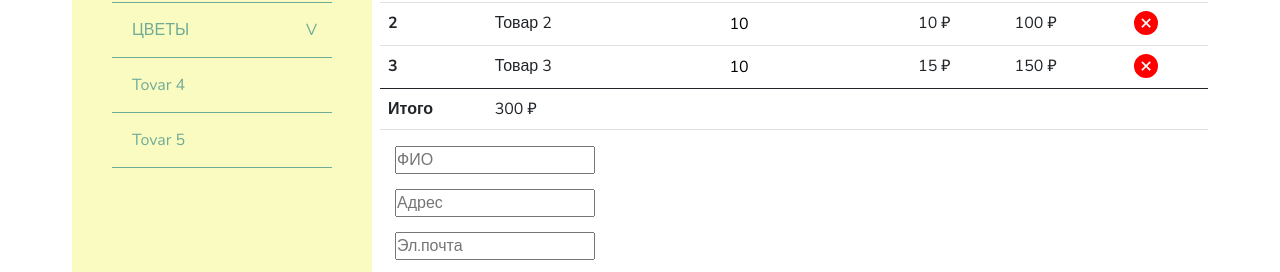
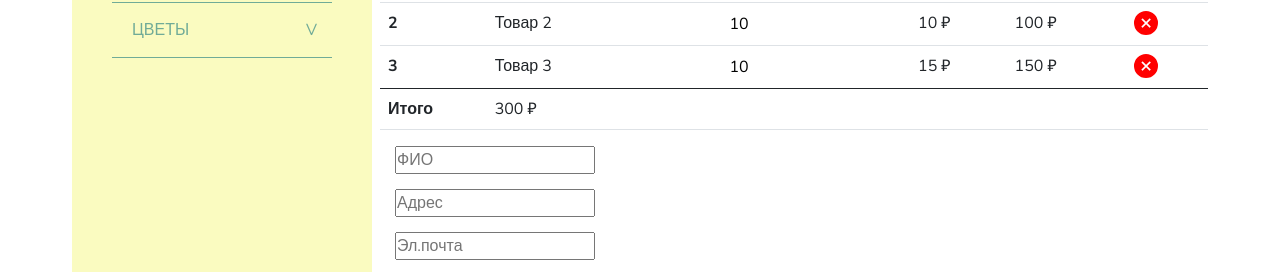
Before and after one commit to N1lufer/project, a plain HTML site: page order.html in a window 1280 px wide. Shown: the part 500-772 px from the top of the page. Drawn offline with nearby package versions, Linux system fonts and the light colour scheme.

Commit message:
project 08.07

```diff
--- a/order.html
+++ b/order.html
@@ -120,12 +120,6 @@
                             </div>
                             <div class="submenu_mover">V</div>
                         </div>
-                        <div class="catmenu_item">
-                            <a href="#">Tovar 4</a>
-                        </div>
-                        <div class="catmenu_item">
-                            <a href="#">Tovar 5</a>
-                        </div>
                     </div>
 				</aside>
 				<div class="order">
```
